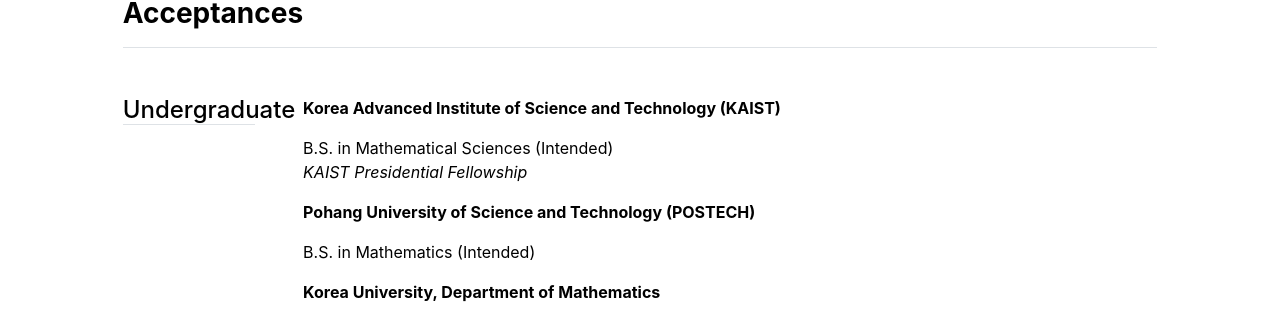
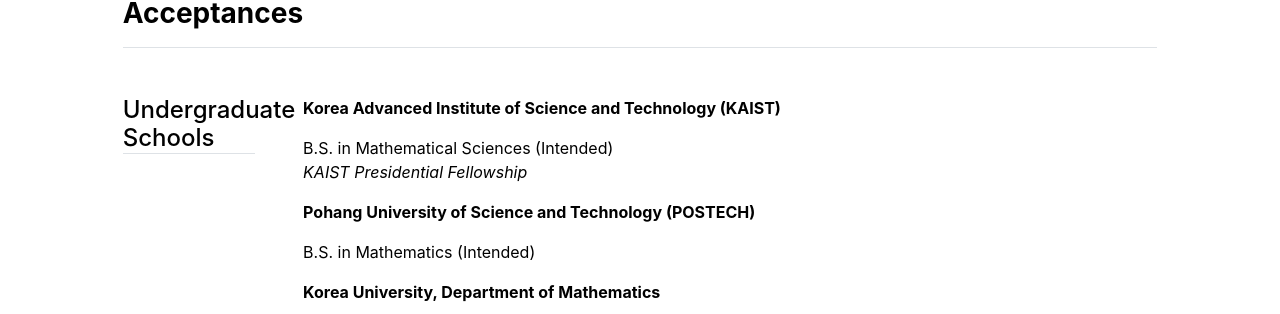
Before and after one commit to mino-jeong/mino-jeong.github.io, a Jekyll site: the page built from acceptances.md, in a window 1280 px wide. Shown: the part 156-470 px from the top of the page. Built offline with Jekyll 4.4.1, drawn with Linux system fonts in a browser that asks for light colours.

Commit message:
Update acceptances.html

```diff
--- a/_layouts/acceptances.html
+++ b/_layouts/acceptances.html
@@ -11,7 +11,7 @@
 
     <div class="row g-5 mb-5">
       <div class="col-md-2">
-        <h4 class="border-bottom">Undergraduate</h4>
+        <h4 class="border-bottom">Undergraduate Schools</h4>
       </div>
       <div class="col-md-10">
         {% for section in site.data.acceptances.undergraduate %}
@@ -24,7 +24,7 @@
     <!---
     <div class="row g-5 mb-5">
       <div class="col-md-2">
-        <h4 class="border-bottom">Graduate</h4>
+        <h4 class="border-bottom">Graduate Schools</h4>
       </div>
       <div class="col-md-10">
         {% for section in site.data.adm.us %}
```
